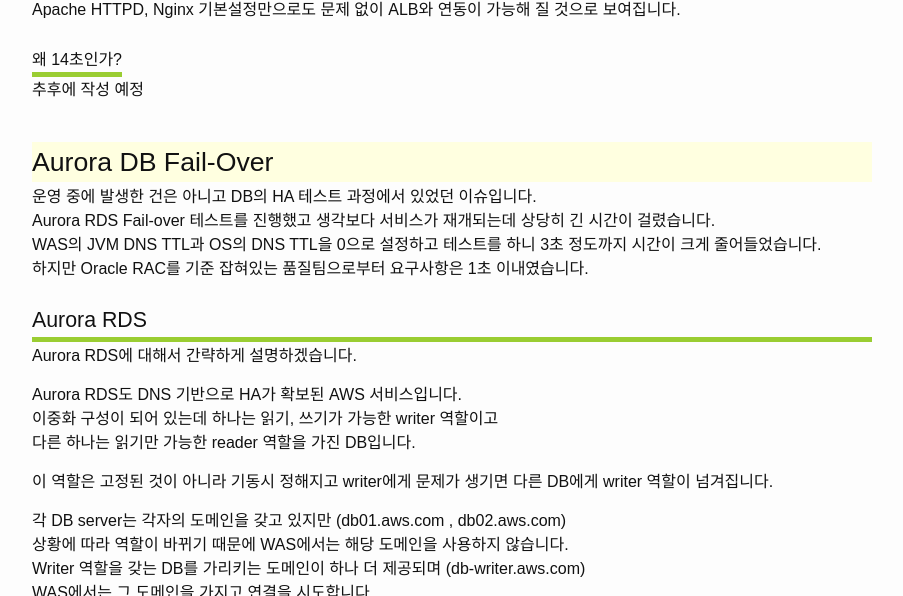
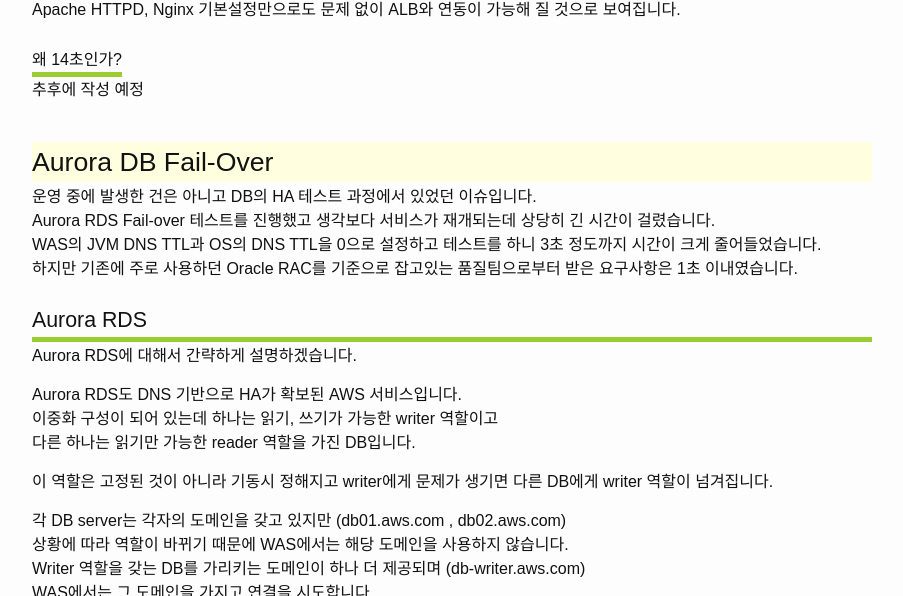
Before and after one commit to dveamer/dveamer.github.io, a Jekyll site: the page built from _posts/BackEnd/2018-07-21-TroubleshootingDNSHAOnAWS.md, in a window 1280 px wide and 900 px high, scrolled down 7736 px, cut to the strip 0-596 px from the top of the window. Shown: the whole strip, without its empty margins (188-1091 px from the left). Built offline with Jekyll 4.4.1, drawn with Linux system fonts in a browser that asks for light colours; comment, search, counter and statistics services are not loaded.

Commit message:
homepage

```diff
--- a/_posts/BackEnd/2018-07-21-TroubleshootingDNSHAOnAWS.md
+++ b/_posts/BackEnd/2018-07-21-TroubleshootingDNSHAOnAWS.md
@@ -243,7 +243,7 @@
 운영 중에 발생한 건은 아니고 DB의 HA 테스트 과정에서 있었던 이슈입니다.
 Aurora RDS Fail-over 테스트를 진행했고 생각보다 서비스가 재개되는데 상당히 긴 시간이 걸렸습니다.
 WAS의 JVM DNS TTL과 OS의 DNS TTL을 0으로 설정하고 테스트를 하니 3초 정도까지 시간이 크게 줄어들었습니다.
-하지만 Oracle RAC를 기준 잡혀있는 품질팀으로부터 요구사항은 1초 이내였습니다.
+하지만 기존에 주로 사용하던 Oracle RAC를 기준으로 잡고있는 품질팀으로부터 받은 요구사항은 1초 이내였습니다.
 
 ## Aurora RDS
 
```
